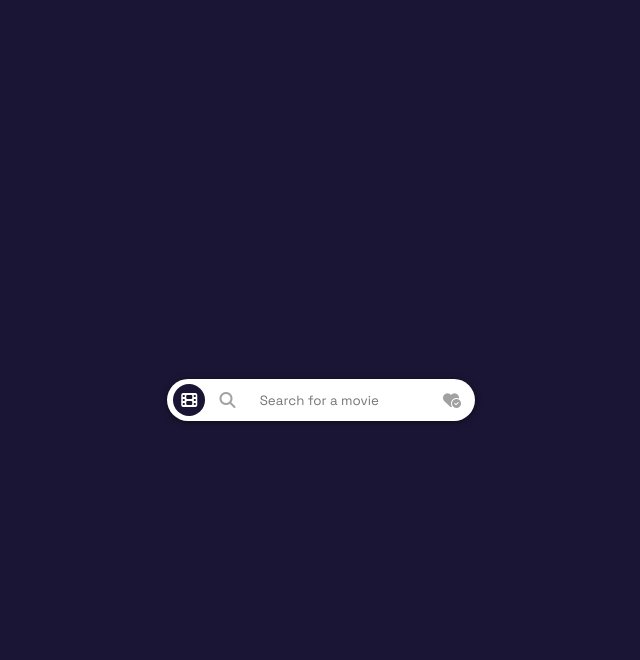
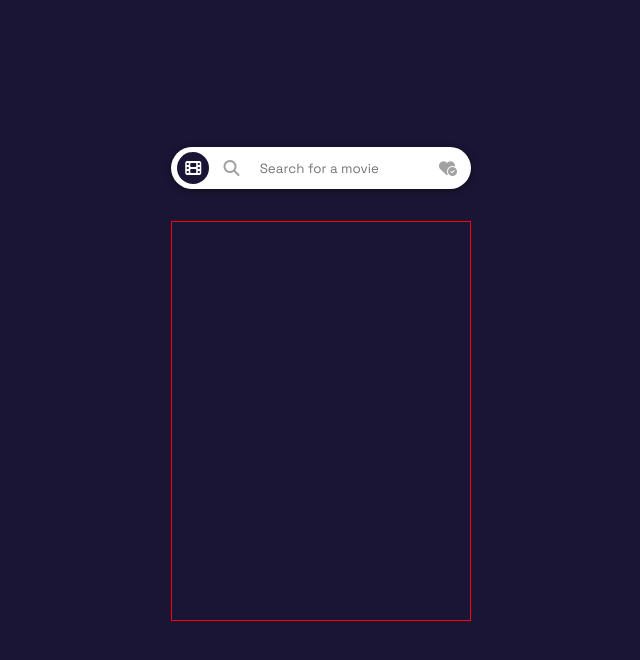
Before and after one commit to shantel1111/movie-swipe, a React (Vite) app: page / in a window 1280 px wide. Both pictures are taken after a click on the item 639 px from the left and 130 px from the top of the page. Shown: the top 660 px of the page, without its empty margins (319-959 px from the left). Built offline with nearby package versions, Linux system fonts and the light colour scheme; a web font is replaced by a local one.

Commit message:
Updated movie search styling

```diff
--- a/components/Search.jsx
+++ b/components/Search.jsx
@@ -2,29 +2,58 @@ export default function Swipe({ movies }) {
   console.log(movies);
 
   return (
-    <>
+    <div className="app-container">
+      {/* <div class="film-standby">
+        <span class="body-text">Popcorn ready? Let’s find a movie.</span>
+      </div> */}
       {movies.map((movie) => (
-        <div>
-          <div>
-            <img src={movie.Poster} />
-            <div>
-              <p>{movie.imdbRating}</p>
+        <div className="film-search">
+          <div className="img-container">
+            <img className="film-img" src={movie.Poster} />
+            <div className="rating">
+              <p className="film-rating">{movie.imdbRating}</p>
               <i className="fa-solid fa-star star-icon"></i>
-              <p>{movie.Year}</p>
+              <p className="film-year">{movie.Year}</p>
             </div>
           </div>
-          <div>
-            <div>
-              <p>{movie.Title}</p>
+          <div className="info-container">
+            <div className="top-section">
+              <p className="film-name">{movie.Title}</p>
             </div>
-            <div>
-              <p>{movie.Runtime}</p>
+            <div className="middle-section">
+              <p className="film-time">{movie.Runtime}</p>
               <p>{movie.Genre}</p>
             </div>
-            <p>{movie.Plot}</p>
+            <p className="film-desc">{movie.Plot}</p>
           </div>
         </div>
       ))}
-    </>
+    </div>
   );
 }
+
+// return `<div class="film-boxes">
+//         <div class="img-container">
+//           <img class="film-img" src=${film.Poster} />
+//           <div class="rating">
+//               <p class="film-rating">${film.imdbRating}</p>
+//               <i class="fa-solid fa-star star-icon"></i>
+//               <p class="film-year">${film.Year}</p>
+//           </div>
+//         </div>
+//         <div class="info-container">
+//           <div class="top-section">
+//             <p class="film-name">${film.Title}</p>
+//           </div>
+//           <div class="middle-section">
+//             <p class="film-time">${film.Runtime}</p>
+//             <p>${film.Genre}</p>
+//             <div class="watchlist">
+//               ${watchListStr}
+//             </div>
+//           </div>
+//           <p class="film-desc">${film.Plot}</p>
+//         </div>
+//       </div> `;
+//     })
+//     .join("");
--- a/style.css
+++ b/style.css
@@ -34,6 +34,40 @@ main {
   padding: 0 1rem;
 }
 
+.app-container {
+  border: 1px solid red;
+  margin: 2em auto;
+  min-height: 50vh;
+  height: auto;
+
+  display: grid;
+  grid-template-columns: 1fr;
+  gap: 1em;
+  align-items: center;
+  width: 100%;
+  padding: 20px;
+  max-width: 1000px;
+}
+
+.film-standby {
+  /* height: 100vh; */
+  color: #dfdddd;
+  display: flex;
+  flex-direction: column;
+  justify-content: center;
+  align-items: center;
+}
+
+.film-icon {
+  font-size: 60px;
+  margin-bottom: 5px;
+}
+
+.body-text {
+  font-weight: 700;
+  text-align: center;
+}
+
 .menus-box {
   color: black;
   background-color: rgb(255, 255, 255);
@@ -41,7 +75,7 @@ main {
   border-radius: 25px;
   padding: 0.2em;
   margin: 0 auto;
-  max-width: 350px;
+  max-width: 320px;
 }
 
 .menus-box ul {
@@ -80,7 +114,7 @@ li i {
 
 input[type="search"] {
   font-family: "Space Grotesk", sans-serif;
-  padding: 9px 13px;
+  padding: 9px;
   border: none;
   outline: none;
   /* width: 250px; */
@@ -109,6 +143,7 @@ input[type="search"] {
   /* width: 350px; */
   width: 100%;
   max-width: 650px;
+  min-width: 300px;
   height: 450px;
   margin: 0 auto;
 
@@ -188,15 +223,16 @@ input[type="search"] {
   justify-content: center;
   /* background: #1a1534; */
   border-radius: 5px;
-  box-shadow: 0 4px 14px rgba(0, 0, 0, 0.35);
+  box-shadow: 0 5px 15px rgba(0, 0, 0, 0.35);
   /* height: 170px; */
   padding: 1em;
-  /* margin: 1em 0; */
+  margin: 1em 0;
+  /* width: auto; */
 }
 
 .img-container {
   /* border: 1px solid red; */
-  /* align-self: flex-end; */
+  align-self: flex-start;
   width: 100px;
   /* height: 100px; */
 }
```
